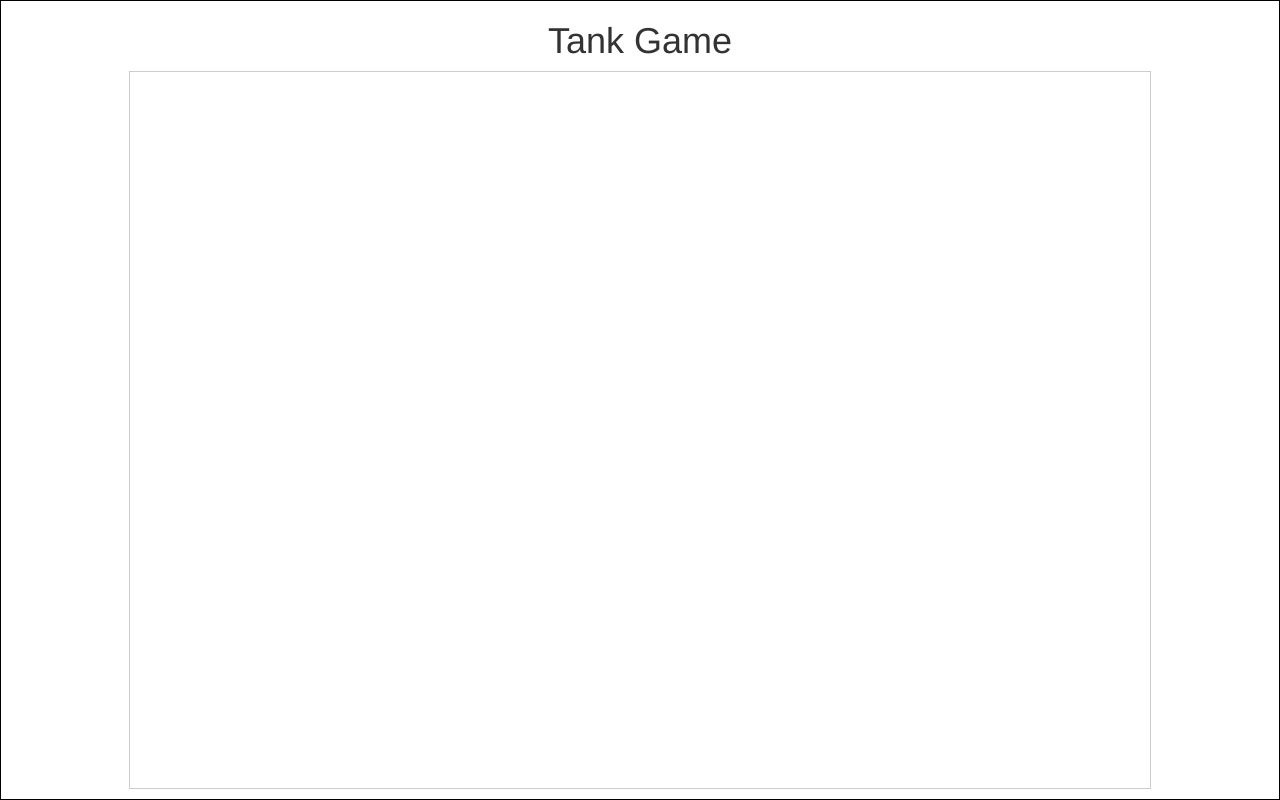
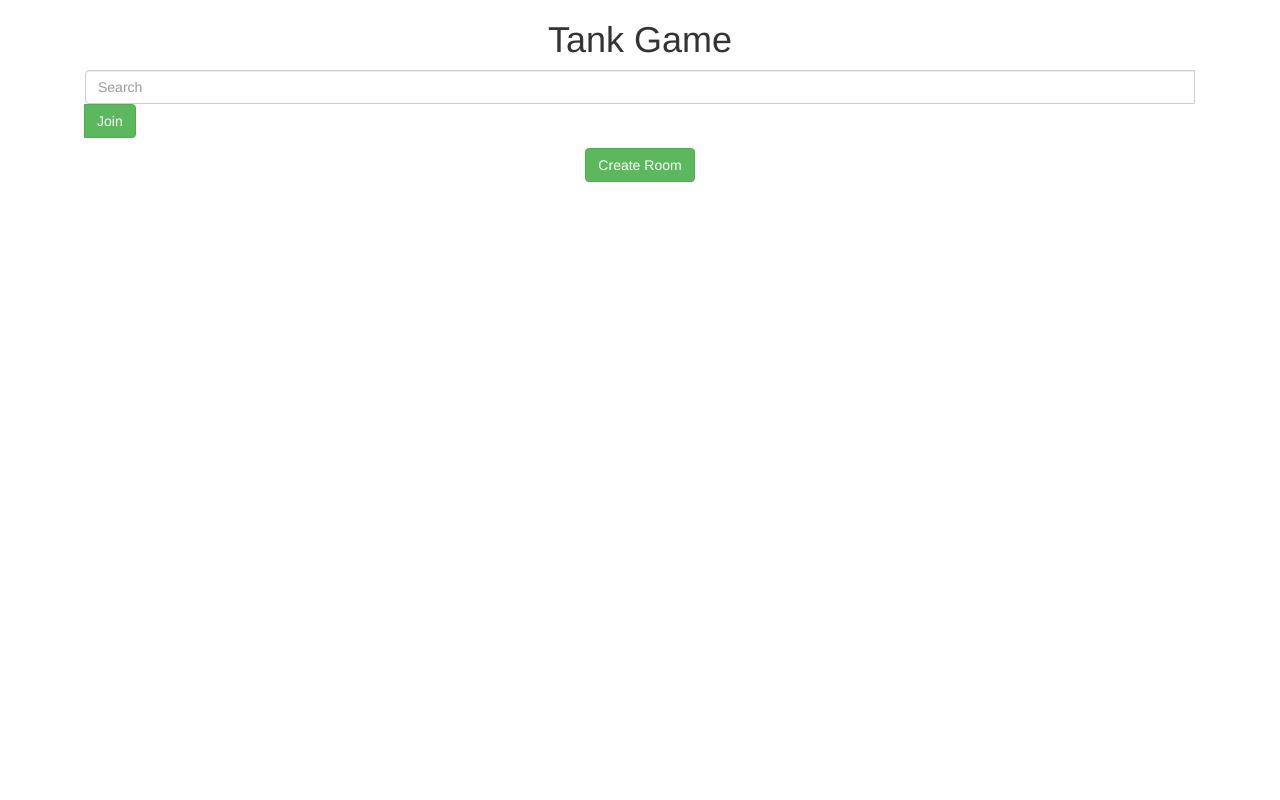
Before and after one commit to Trilobite256/TankGame, a website: page refactor/index.html in a window 1280 px wide. Drawn offline with nearby package versions, Linux system fonts and the light colour scheme; files whose address does not match are found by name.

Commit message:
Created main skeleton for the main page

```diff
--- a/refactor/css/index.css
+++ b/refactor/css/index.css
@@ -1,18 +1,4 @@
-#homepage {
-    border: 1px solid black;
-    height: 100vh;
-    width: 100vw;
-    margin: 0px;
+#main {
+    text-align: center;
+    margin: 0 auto;
 }
-
-#title {
-    text-align: center;
-}
-
-#rooms {
-    height:90%;
-    width: 80%;
-    border: 1px solid #ccc;
-    margin: 0 auto;
-    overflow: auto;
-}
--- a/refactor/index.html
+++ b/refactor/index.html
@@ -8,7 +8,7 @@
     <base herf="/">
 
     <link rel="stylesheet" href="https://stackpath.bootstrapcdn.com/bootstrap/4.3.1/css/bootstrap.min.css"
-          integrity="sha384-ggOyR0iXCbMQv3Xipma34MD+dH/1fQ784/j6cY/iJTQUOhcWr7x9JvoRxT2MZw1T" crossorigin="anonymous">
+        integrity="sha384-ggOyR0iXCbMQv3Xipma34MD+dH/1fQ784/j6cY/iJTQUOhcWr7x9JvoRxT2MZw1T" crossorigin="anonymous">
     <link rel="stylesheet" href="https://maxcdn.bootstrapcdn.com/bootstrap/3.3.7/css/bootstrap.min.css">
     <link rel="stylesheet" href="css/index.css">
 
@@ -18,24 +18,35 @@
 </head>
 
 <body>
-    <div id="homepage">
+    <div id="main" class="container">
         <h1 id="title">Tank Game</h1>
-        <div id="rooms">
-            <!-- List element with a list of rooms -->
+        <div id="roomCode" class="input-group mb-3">
+            <!-- Text input for room code -->
+            <input type="text" class="form-control" placeholder="Search">
+            <div class="input-group-append">
+                <button class="btn btn-success" type="submit">Join</button>
+            </div>
         </div>
         <div id="refreshBtn">
             <!-- Refresh button to reset the rooms -->
         </div>
         <div id="createRoomBtn">
             <!-- Button to create the room -->
+            <button type="button" class="btn btn-success">Create Room</button>
         </div>
     </div>
 
     <!-- Optional JavaScript for BootStrap -->
     <!-- jQuery first, then Popper.js, then Bootstrap JS -->
-    <script src="https://code.jquery.com/jquery-3.3.1.slim.min.js" integrity="sha384-q8i/X+965DzO0rT7abK41JStQIAqVgRVzpbzo5smXKp4YfRvH+8abtTE1Pi6jizo" crossorigin="anonymous"></script>
-    <script src="https://cdnjs.cloudflare.com/ajax/libs/popper.js/1.14.7/umd/popper.min.js" integrity="sha384-UO2eT0CpHqdSJQ6hJty5KVphtPhzWj9WO1clHTMGa3JDZwrnQq4sF86dIHNDz0W1" crossorigin="anonymous"></script>
-    <script src="https://stackpath.bootstrapcdn.com/bootstrap/4.3.1/js/bootstrap.min.js" integrity="sha384-JjSmVgyd0p3pXB1rRibZUAYoIIy6OrQ6VrjIEaFf/nJGzIxFDsf4x0xIM+B07jRM" crossorigin="anonymous"></script>
+    <script src="https://code.jquery.com/jquery-3.3.1.slim.min.js"
+        integrity="sha384-q8i/X+965DzO0rT7abK41JStQIAqVgRVzpbzo5smXKp4YfRvH+8abtTE1Pi6jizo"
+        crossorigin="anonymous"></script>
+    <script src="https://cdnjs.cloudflare.com/ajax/libs/popper.js/1.14.7/umd/popper.min.js"
+        integrity="sha384-UO2eT0CpHqdSJQ6hJty5KVphtPhzWj9WO1clHTMGa3JDZwrnQq4sF86dIHNDz0W1"
+        crossorigin="anonymous"></script>
+    <script src="https://stackpath.bootstrapcdn.com/bootstrap/4.3.1/js/bootstrap.min.js"
+        integrity="sha384-JjSmVgyd0p3pXB1rRibZUAYoIIy6OrQ6VrjIEaFf/nJGzIxFDsf4x0xIM+B07jRM"
+        crossorigin="anonymous"></script>
 </body>
 
 </html>
--- a/refactor/view/IndexView.js
+++ b/refactor/view/IndexView.js
@@ -9,6 +9,6 @@
 
     init: () => {
 
-    }
+    },
 
 }
```
